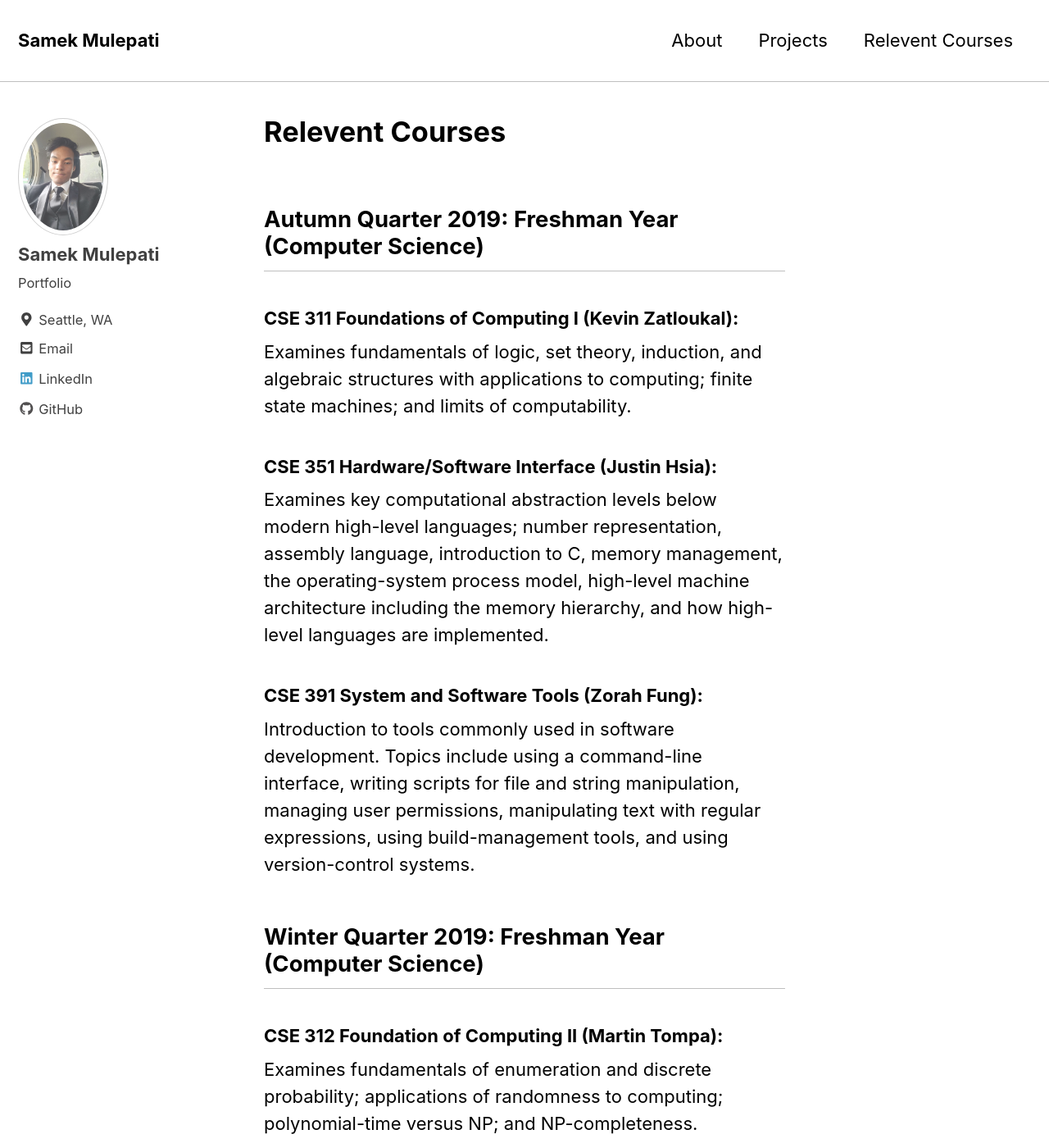
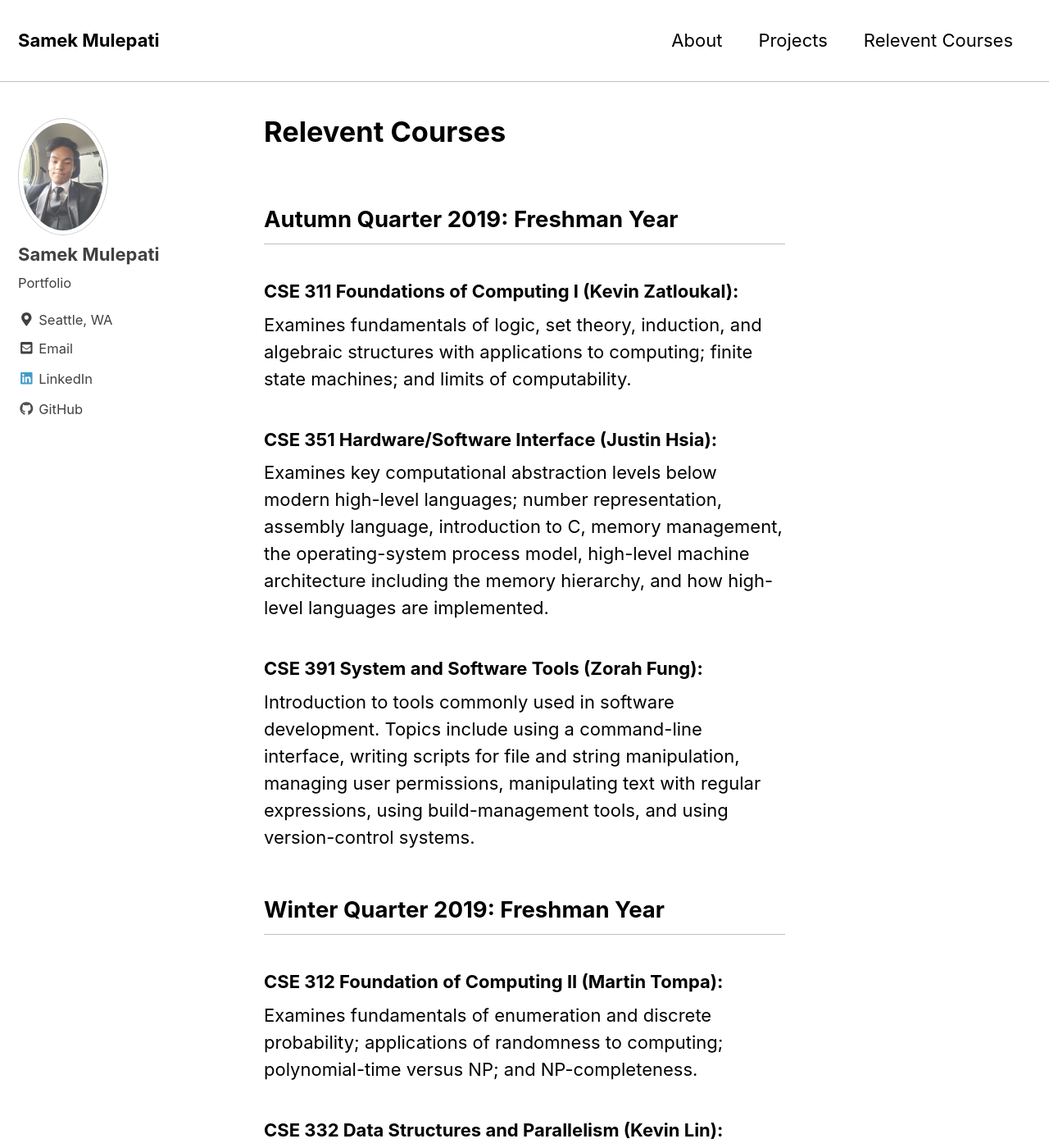
Before and after one commit to mulepati/samekmulepati.github.io, a Jekyll site: the page built from _pages/courses.md, in a window 1280 px wide and 1400 px high. Shown: the whole window at 82% size. Built offline with Jekyll 4.4.1, drawn with Linux system fonts in a browser that asks for light colours; nearby versions of some CDN libraries; some of the changed text lies outside the part shown.

Commit message:
Update courses.md

```diff
--- a/_pages/courses.md
+++ b/_pages/courses.md
@@ -4,21 +4,21 @@ permalink: /courses/
 header:
 ---
 
-## Autumn Quarter 2019: Freshman Year (Computer Science)
+## Autumn Quarter 2019: Freshman Year
 ### CSE 311 Foundations of Computing I (Kevin Zatloukal):
 Examines fundamentals of logic, set theory, induction, and algebraic structures with applications to computing; finite state machines; and limits of computability.
 ### CSE 351 Hardware/Software Interface (Justin Hsia):
 Examines key computational abstraction levels below modern high-level languages; number representation, assembly language, introduction to C, memory management, the operating-system process model, high-level machine architecture including the memory hierarchy, and how high-level languages are implemented.
 ### CSE 391 System and Software Tools (Zorah Fung):
 Introduction to tools commonly used in software development. Topics include using a command-line interface, writing scripts for file and string manipulation, managing user permissions, manipulating text with regular expressions, using build-management tools, and using version-control systems.
-## Winter Quarter 2019: Freshman Year (Computer Science)
+## Winter Quarter 2019: Freshman Year
 ### CSE 312 Foundation of Computing II (Martin Tompa):
 Examines fundamentals of enumeration and discrete probability; applications of randomness to computing; polynomial-time versus NP; and NP-completeness.
 ### CSE 332 Data Structures and Parallelism (Kevin Lin):
 Covers abstract data types and structures including dictionaries, balanced trees, hash tables, priority queues, and graphs; sorting; asymptotic analysis; fundamental graph algorithms including graph search, shortest path, and minimum spanning trees; concurrency and synchronization; and parallelism.
 ### CSE 492 Career Seminar (Kimberly Nguyen):
 Covers basics of the interview process, behavioral interviews, coding interviews, how to get interviews and so on.
-## Spring Quarter 2020: Freshman Year (Computer Science)
+## Spring Quarter 2020: Freshman Year
 ### CSE 331 Software Design and Implementations (Kevin Zatloukal):
 Explores concepts and techniques for design and construction of reliable and maintainable software systems in modern high-level languages; program structure and design; program-correctness approaches, including testing; and event-driven programming (e.g., graphical user interface). Includes substantial project and software-team experience.
 ### CSE 473 Introduction to Artificial Intelligence (Steven Tanimoto):
@@ -27,7 +27,7 @@ This course begins with a discussion of what "artificial intelligence" means and
 Techniques for design of efficient algorithms. Methods for showing lower bounds on computational complexity. Particular algorithms for sorting, searching, set manipulation, arithmetic, graph problems, pattern matching.
 ### CSE 131 Science and Art of Digital Photography (Bruce Hemingway):
 Covers the fundamentals of digital photography, including computational imaging; the elements of photographic composition and design; and the future of internet-enabled photography.
-## Summer Quarter 2020: Freshman Year (Computer Science)
+## Summer Quarter 2020: Freshman Year
 ### CSE 344 Introduction to Data Management (Ryan Maas)
 Introduces database management systems and writing applications that use such systems; data models (e.g., relational, semi-structured), query languages (e.g., SQL, XQuery), language bindings, conceptual modeling, transactions, security, database tuning, data warehousing, parallelism, and web-data management.
 ### CSE 333 Systems Programming (Travis McGaha)
```
